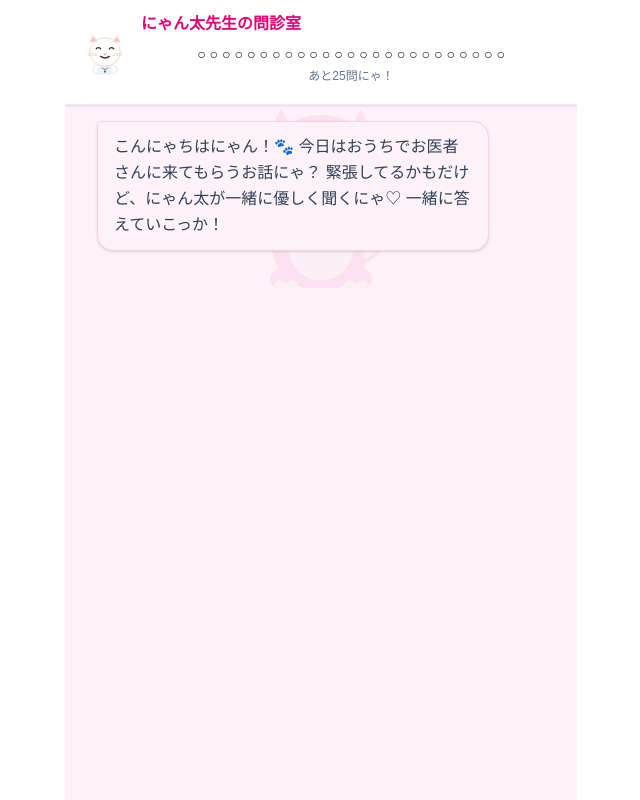
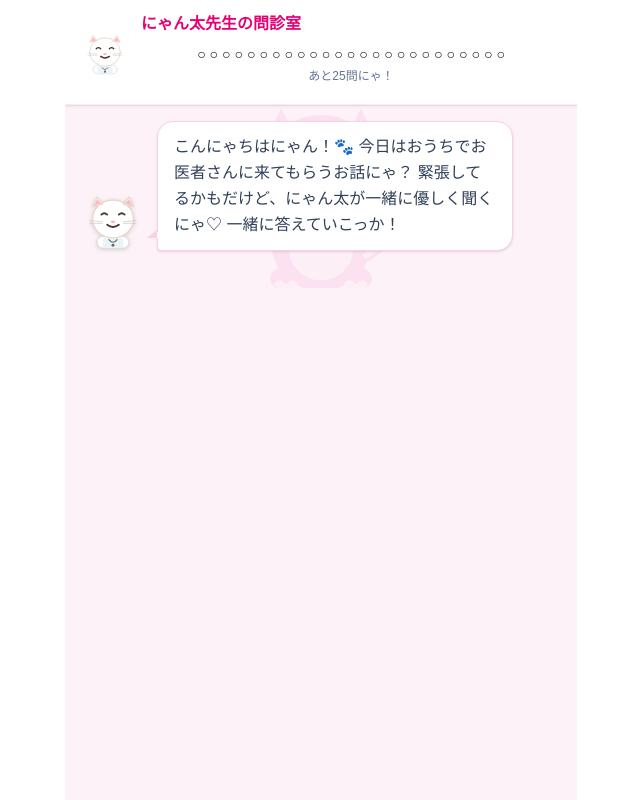
Before and after one commit to tao-munakata/nyanta-chat, a Next.js app: page /nyanta/ in a window 1280 px wide. Shown: the whole page, without its empty margins (319-959 px from the left). Built offline with nearby package versions, Linux system fonts and the light colour scheme; no server answers.

Commit message:
feat: にゃん太メッセージをイラスト+吹き出し形式に変更（表情付き）

```diff
--- a/app/page.tsx
+++ b/app/page.tsx
@@ -11,6 +11,7 @@ import { QUESTIONS } from "@/lib/questions";
 type Message = {
   role: "nyanta" | "user";
   text: string;
+  expression?: Expression;
 };
 
 const WELCOME_MESSAGE =
@@ -20,7 +21,7 @@ export default function ChatPage() {
   const router = useRouter();
   const [sessionId, setSessionId] = useState<string | null>(null);
   const [messages, setMessages] = useState<Message[]>([
-    { role: "nyanta", text: WELCOME_MESSAGE },
+    { role: "nyanta", text: WELCOME_MESSAGE, expression: "welcome" },
   ]);
   const [currentIndex, setCurrentIndex] = useState(0);
   const [expression, setExpression] = useState<Expression>("welcome");
@@ -37,7 +38,7 @@ export default function ChatPage() {
         setTimeout(() => {
           setMessages((prev) => [
             ...prev,
-            { role: "nyanta", text: QUESTIONS[0].text },
+            { role: "nyanta", text: QUESTIONS[0].text, expression: "welcome" },
           ]);
         }, 800);
       });
@@ -94,7 +95,7 @@ export default function ChatPage() {
     const isLast = nextIndex >= QUESTIONS.length;
 
     // リアクションを表示
-    setMessages((prev) => [...prev, { role: "nyanta", text: reaction }]);
+    setMessages((prev) => [...prev, { role: "nyanta", text: reaction, expression: nextExpression }]);
     setExpression(nextExpression);
 
     if (isLast) {
@@ -110,6 +111,7 @@ export default function ChatPage() {
           {
             role: "nyanta",
             text: "全部答えてくれてありがとうにゃ♡ これでお医者さんがスムーズに来られるにゃ〜！🐾 まとめを見てにゃん！",
+            expression: "encouraging",
           },
         ]);
         setExpression("encouraging");
@@ -123,7 +125,7 @@ export default function ChatPage() {
       setTimeout(() => {
         setMessages((prev) => [
           ...prev,
-          { role: "nyanta", text: QUESTIONS[nextIndex].text },
+          { role: "nyanta", text: QUESTIONS[nextIndex].text, expression: "welcome" },
         ]);
         setCurrentIndex(nextIndex);
         setExpression("welcome");
@@ -211,7 +213,7 @@ export default function ChatPage() {
       {/* チャット履歴 */}
       <main className="flex-1 overflow-y-auto px-4 py-4 flex flex-col gap-3 relative z-10">
         {messages.map((msg, i) => (
-          <ChatBubble key={i} role={msg.role} text={msg.text} />
+          <ChatBubble key={i} role={msg.role} text={msg.text} expression={msg.expression} />
         ))}
         <div ref={bottomRef} />
       </main>
--- a/components/ChatBubble.tsx
+++ b/components/ChatBubble.tsx
@@ -1,19 +1,36 @@
+import NyantaFace, { type Expression } from "@/components/NyantaFace";
+
 type Props = {
   role: "nyanta" | "user";
   text: string;
+  expression?: Expression;
 };
 
-export default function ChatBubble({ role, text }: Props) {
+export default function ChatBubble({ role, text, expression = "welcome" }: Props) {
   if (role === "nyanta") {
     return (
-      <div className="flex items-start gap-2 max-w-[85%]">
-        <div className="flex-shrink-0 w-2" />
-        <div className="bg-pink-50 border border-pink-200 rounded-2xl rounded-tl-sm px-4 py-3 text-slate-700 text-base leading-relaxed shadow-sm">
+      <div className="flex items-end gap-3 max-w-[90%]">
+        {/* 猫イラスト */}
+        <div className="flex-shrink-0 drop-shadow-sm">
+          <NyantaFace expression={expression} size={64} />
+        </div>
+        {/* 吹き出し */}
+        <div className="relative bg-white border border-pink-200 rounded-2xl rounded-bl-sm px-4 py-3 text-slate-700 text-base leading-relaxed shadow-sm">
+          {/* 吹き出しの尾（左下向き） */}
+          <span className="absolute -left-2 bottom-3 w-0 h-0
+            border-t-[8px] border-t-transparent
+            border-r-[10px] border-r-white
+            border-b-[0px]" />
+          <span className="absolute -left-[11px] bottom-3 w-0 h-0
+            border-t-[8px] border-t-transparent
+            border-r-[10px] border-r-pink-200
+            border-b-[0px]" />
           {text}
         </div>
       </div>
     );
   }
+
   return (
     <div className="flex justify-end max-w-[85%] ml-auto">
       <div className="bg-blue-500 text-white rounded-2xl rounded-tr-sm px-4 py-3 text-base leading-relaxed shadow-sm">
```
